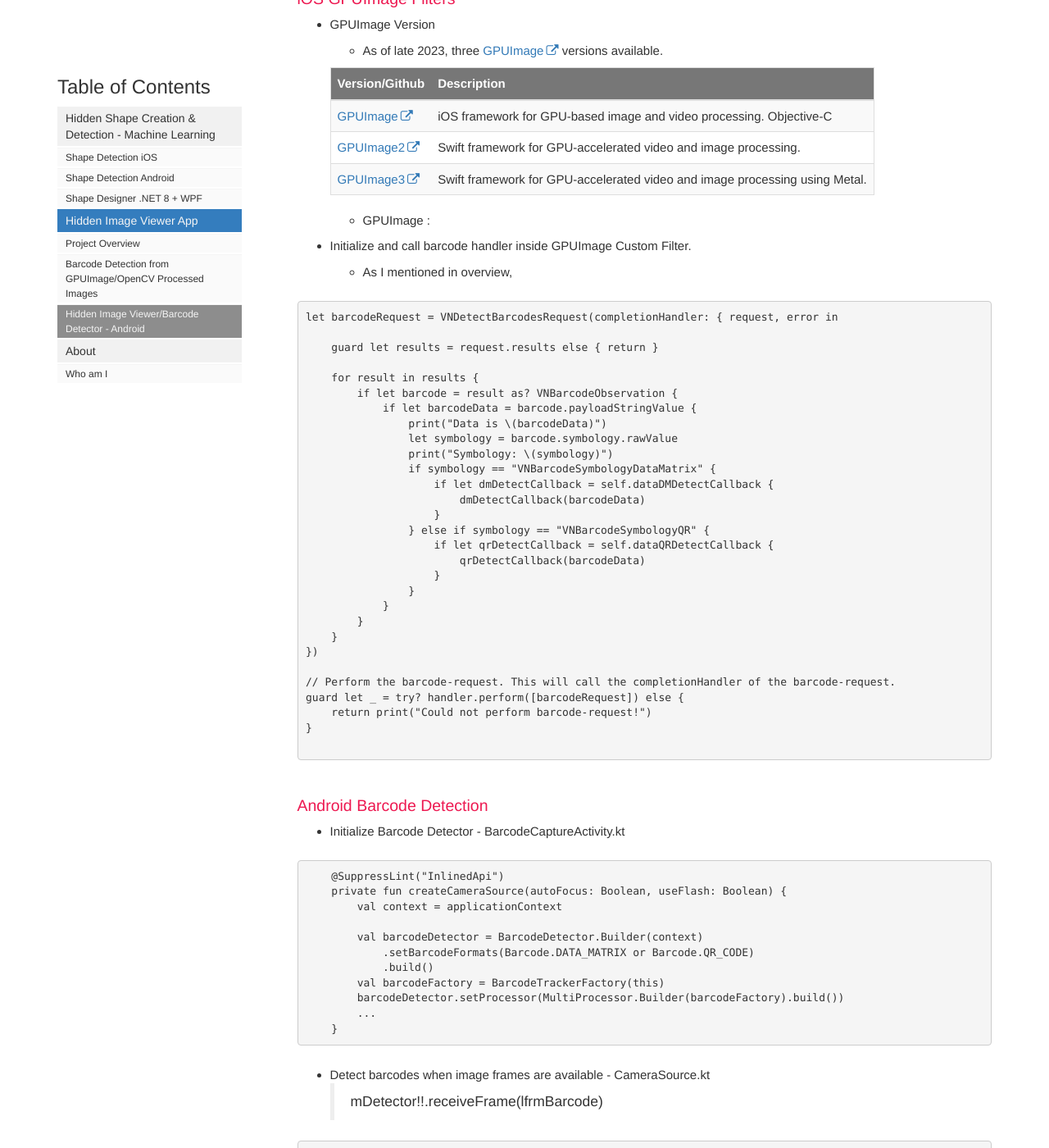
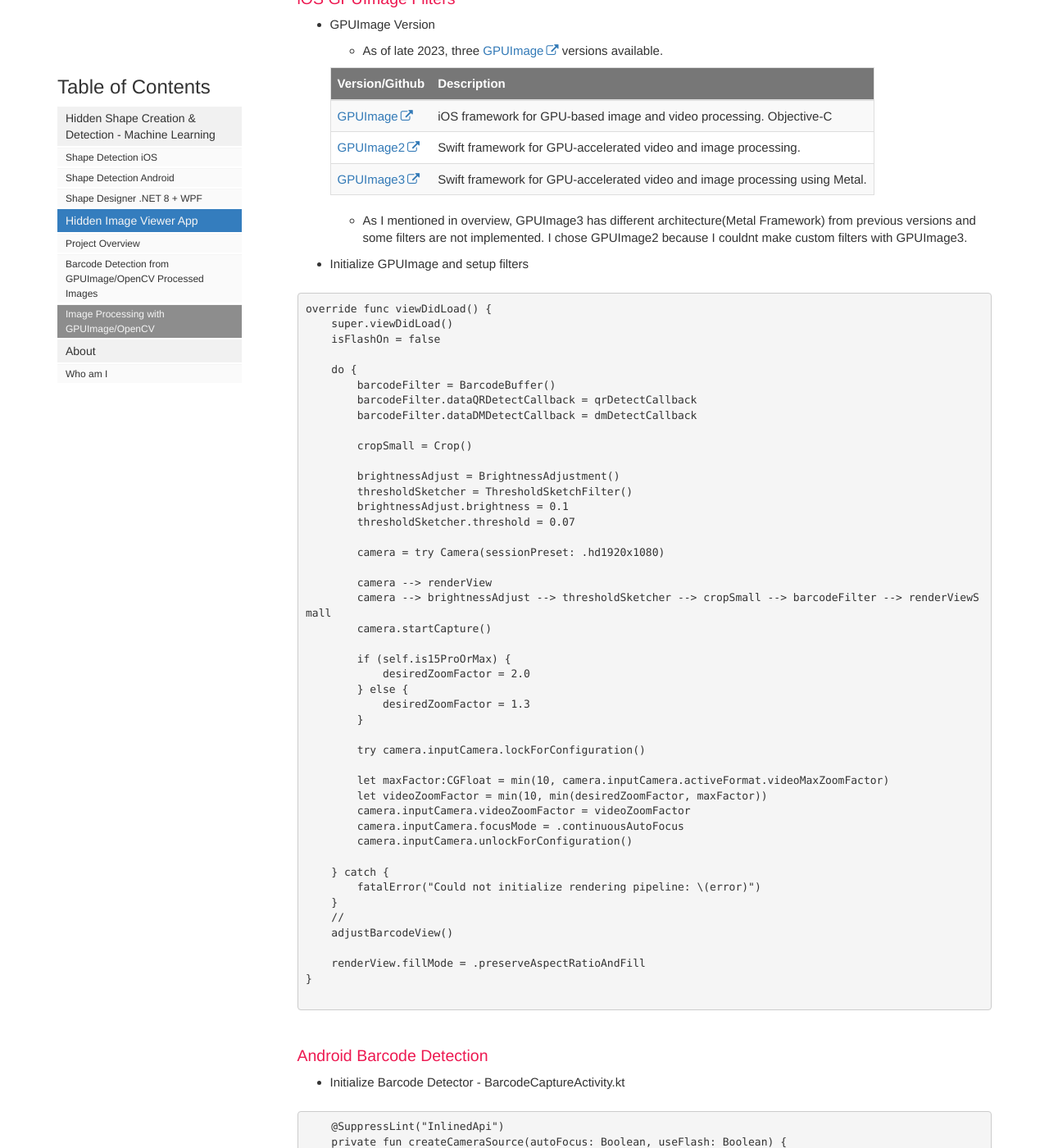
Before and after one commit to heungwook/heungwook.github.io, a Jekyll site: the page built from pages/doc202302/doc202302_03.md, in a window 1280 px wide and 1400 px high, scrolled down 407 px. Shown: the whole window at 82% size. Built offline with Jekyll 4.4.1, drawn with Linux system fonts in a browser that asks for light colours; comment, search, counter and statistics services are not loaded.

Commit message:
20240227 1242

````diff
--- a/_data/sidebars/mydoc_sidebar.yml
+++ b/_data/sidebars/mydoc_sidebar.yml
@@ -34,7 +34,7 @@
       url: /doc202302_02.html
       output: web
 
-    - title: Hidden Image Viewer/Barcode Detector - Android
+    - title: Image Processing with GPUImage/OpenCV
       url: /doc202302_03.html
       output: web
 
--- a/pages/doc202302/doc202302_03.md
+++ b/pages/doc202302/doc202302_03.md
@@ -22,40 +22,54 @@
     |[GPUImage2](https://github.com/BradLarson/GPUImage2)|Swift framework for GPU-accelerated video and image processing.|
     |[GPUImage3](https://github.com/BradLarson/GPUImage3)|Swift framework for GPU-accelerated video and image processing using Metal.|
 
-    - GPUImage :
+    - As I mentioned in overview, GPUImage3 has different architecture(Metal Framework) from previous versions and some filters are not implemented. I chose GPUImage2 because I couldnt make custom filters with GPUImage3.
 
-
-- Initialize and call barcode handler inside GPUImage Custom Filter.
-    - As I mentioned in overview,
+- Initialize GPUImage and setup filters
 
 ```Swift
-let barcodeRequest = VNDetectBarcodesRequest(completionHandler: { request, error in
+override func viewDidLoad() {
+    super.viewDidLoad()
+    isFlashOn = false
 
-    guard let results = request.results else { return }
+    do {
+        barcodeFilter = BarcodeBuffer()
+        barcodeFilter.dataQRDetectCallback = qrDetectCallback
+        barcodeFilter.dataDMDetectCallback = dmDetectCallback
 
-    for result in results {
-        if let barcode = result as? VNBarcodeObservation {
-            if let barcodeData = barcode.payloadStringValue {
-                print("Data is \(barcodeData)")
-                let symbology = barcode.symbology.rawValue
-                print("Symbology: \(symbology)")
-                if symbology == "VNBarcodeSymbologyDataMatrix" {
-                    if let dmDetectCallback = self.dataDMDetectCallback {
-                        dmDetectCallback(barcodeData)
-                    }
-                } else if symbology == "VNBarcodeSymbologyQR" {
-                    if let qrDetectCallback = self.dataQRDetectCallback {
-                        qrDetectCallback(barcodeData)
-                    }
-                }
-            }
+        cropSmall = Crop()
+
+        brightnessAdjust = BrightnessAdjustment()
+        thresholdSketcher = ThresholdSketchFilter()
+        brightnessAdjust.brightness = 0.1
+        thresholdSketcher.threshold = 0.07
+
+        camera = try Camera(sessionPreset: .hd1920x1080)
+
+        camera --> renderView
+        camera --> brightnessAdjust --> thresholdSketcher --> cropSmall --> barcodeFilter --> renderViewSmall
+        camera.startCapture()
+
+        if (self.is15ProOrMax) {
+            desiredZoomFactor = 2.0
+        } else {
+            desiredZoomFactor = 1.3
         }
+
+        try camera.inputCamera.lockForConfiguration()
+
+        let maxFactor:CGFloat = min(10, camera.inputCamera.activeFormat.videoMaxZoomFactor)
+        let videoZoomFactor = min(10, min(desiredZoomFactor, maxFactor))
+        camera.inputCamera.videoZoomFactor = videoZoomFactor
+        camera.inputCamera.focusMode = .continuousAutoFocus
+        camera.inputCamera.unlockForConfiguration()
+
+    } catch {
+        fatalError("Could not initialize rendering pipeline: \(error)")
     }
-})
+    //
+    adjustBarcodeView()
 
-// Perform the barcode-request. This will call the completionHandler of the barcode-request.
-guard let _ = try? handler.perform([barcodeRequest]) else {
-    return print("Could not perform barcode-request!")
+    renderView.fillMode = .preserveAspectRatioAndFill
 }
 
 ```
````
